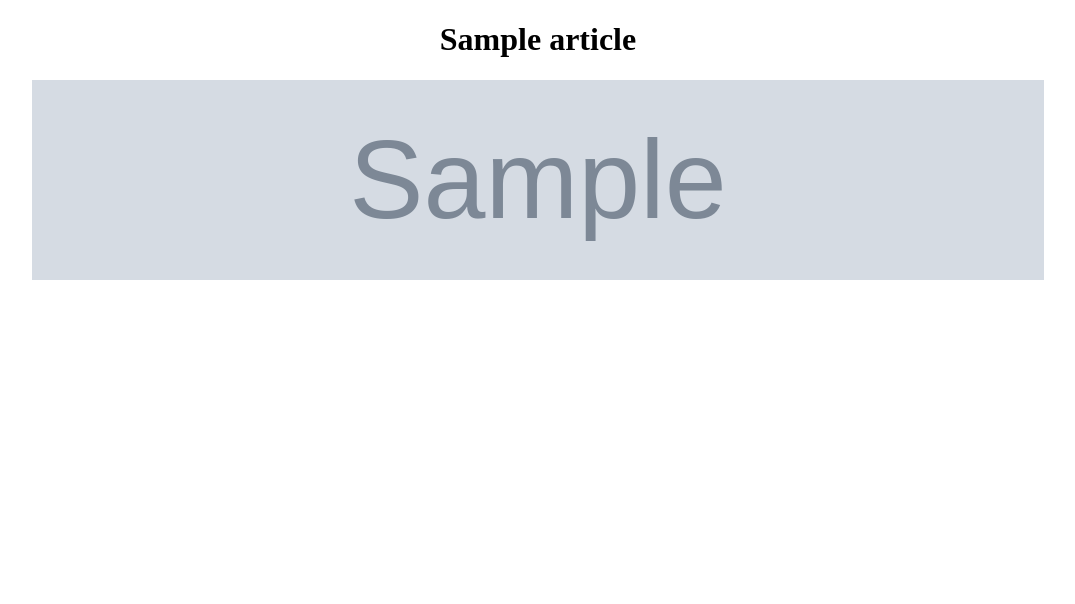
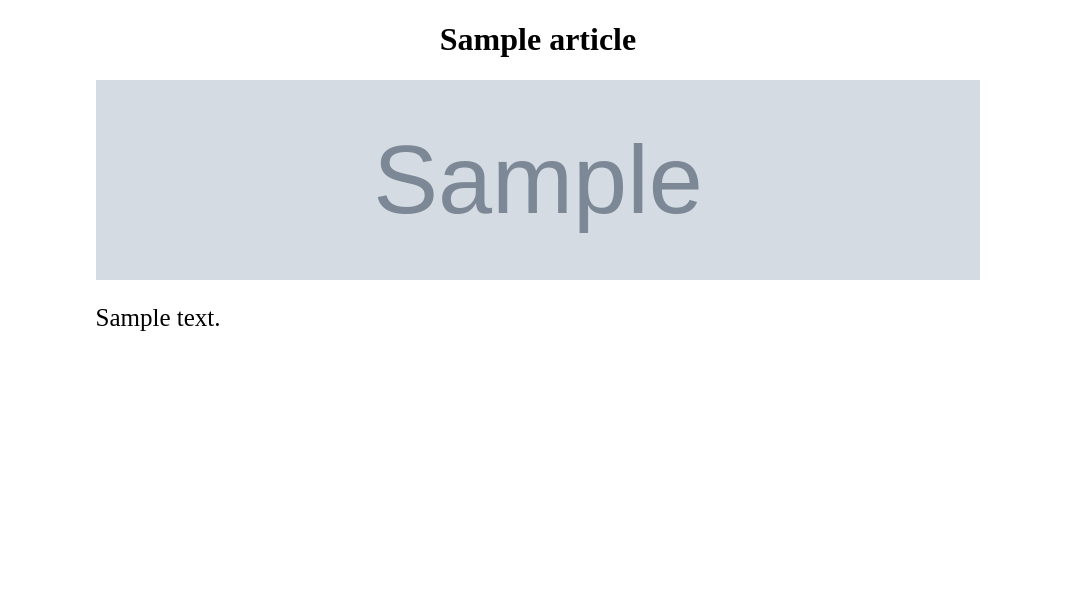
Before and after one commit to a-taikan/meister, a Django app: page /blog/1/ in a window 1280 px wide. Shown: the top 604 px of the page, without its empty margins (102-1177 px from the left). Run offline with Django 3.2, Linux system fonts and the light colour scheme; tables that the repository leaves empty hold one stand-in row (values such as "Sample post"); grey boxes marked "Sample" are stand-in pictures.

Commit message:
make it better

```diff
--- a/blog/static/show.css
+++ b/blog/static/show.css
@@ -2,6 +2,16 @@ h1{
     text-align: center;
 }
 
-.article_index{
+.image{
     text-align: center;
+    width: 70%;
+    margin: 0 auto;
+
 }
+
+#body{
+    margin: 20px  auto;
+    width: 70%;
+    height: 100px;
+    font-size: 25px;
+}
--- a/blog/templates/blog/show.html
+++ b/blog/templates/blog/show.html
@@ -8,10 +8,12 @@
     <body>
 
         <h1>{{ article.title }}</h1>
-        <div class= 'article_index' >
-            <img  src='{{ MEDIA_URL }}{{article.picture}}' width=80% height=200px>
+        <div class= 'image' >
+            <img  src='{{ MEDIA_URL }}{{article.picture}}' width=100% height=200px>
 
         </div>
-
+        <div id="body">
+            {{article.body}}
+        </div>
     </body>
 </html>
--- a/config/settings.py
+++ b/config/settings.py
@@ -13,7 +13,7 @@ BASE_DIR = Path(__file__).resolve().parent.parent
 SECRET_KEY = 'tuniz44(3gouajind_k11@n+c4f%2$9*53v$r(=3kc$llsqe7-'
 
 # SECURITY WARNING: don't run with debug turned on in production!
-DEBUG = False
+DEBUG = True
 
 ALLOWED_HOSTS = ['*']
 
```
